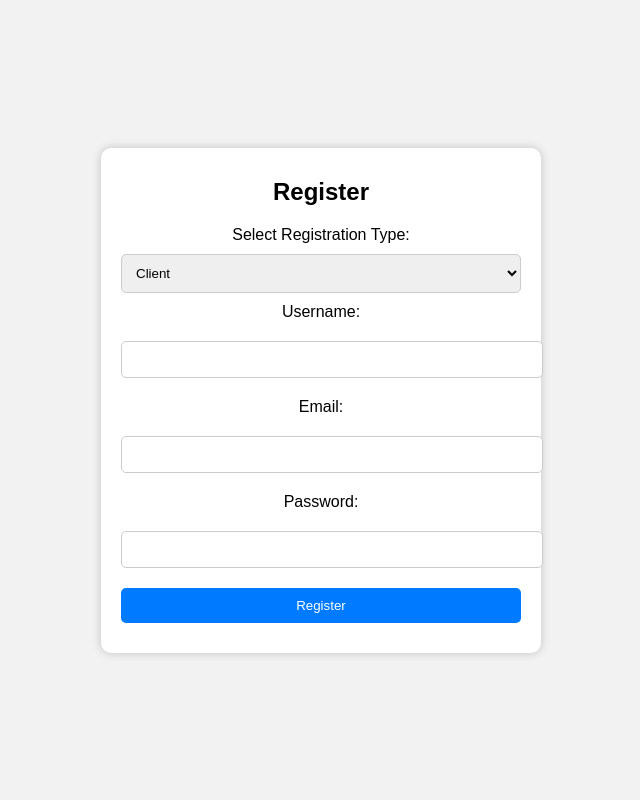
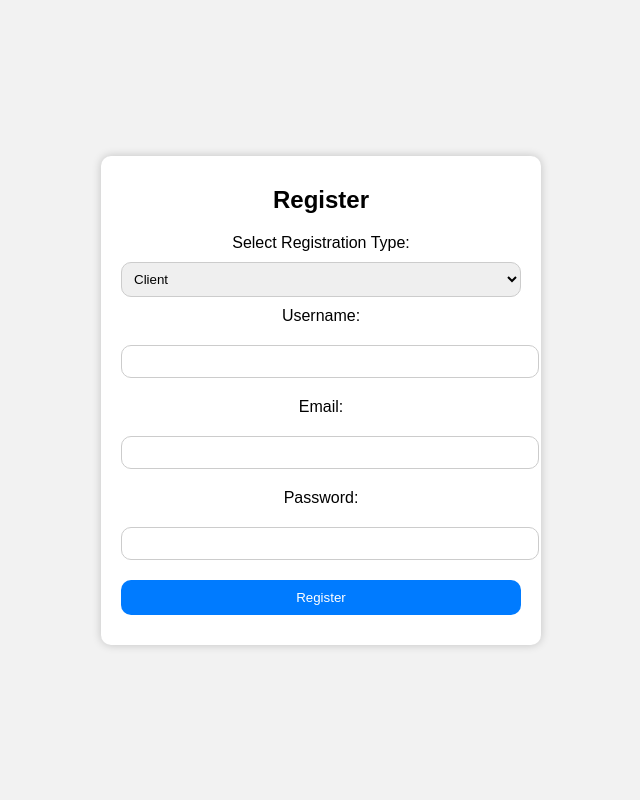
Before and after one commit to Bani4kaa/princesite, a PHP site: page /register.php in a window 1280 px wide. Shown: the whole page, without its empty margins (319-959 px from the left). Run offline with PHP 8.4, Linux system fonts and the light colour scheme.

Commit message:
fixed css and html

```diff
--- a/main/register.php
+++ b/main/register.php
@@ -39,7 +39,7 @@
 <html>
 <head>
     <title>Registration</title>
-    <link rel="stylesheet" type="text/css" href="style.css">
+    <link rel="stylesheet" type="text/css" href="style/style.css">
 </head>
 <body>
     <div class="container">
--- a/main/style/style.css
+++ b/main/style/style.css
@@ -5,8 +5,6 @@ body {
     margin: 0;
     padding: 0;
     display: flex;
-    justify-content: center;
-    align-items: center;
     height: 100vh;
 }
 
@@ -17,6 +15,7 @@ body {
     box-shadow: 0 0 10px rgba(0, 0, 0, 0.2);
     width: 400px;
     text-align: center;
+    margin: auto;
 }
 
 h2 {
@@ -35,9 +34,10 @@ label, input {
 
 select, input[type="text"], input[type="email"], input[type="password"] {
     width: 100%;
-    padding: 10px;
+    padding: 8px;
     border: 1px solid #ccc;
-    border-radius: 5px;
+    border-radius: 10px;
+    outline: none;
 }
 
 input[type="submit"] {
@@ -45,7 +45,7 @@ input[type="submit"] {
     color: #fff;
     padding: 10px;
     border: none;
-    border-radius: 5px;
+    border-radius: 10px;
     cursor: pointer;
 }
 
```
